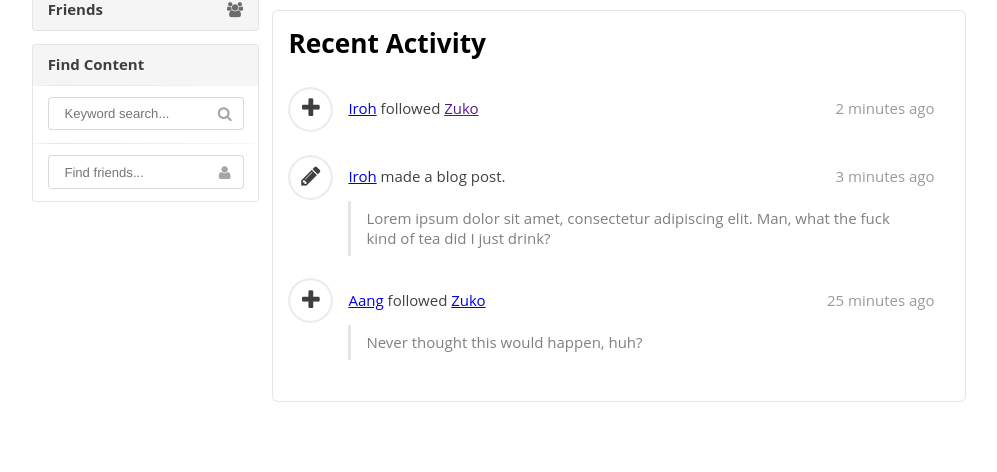
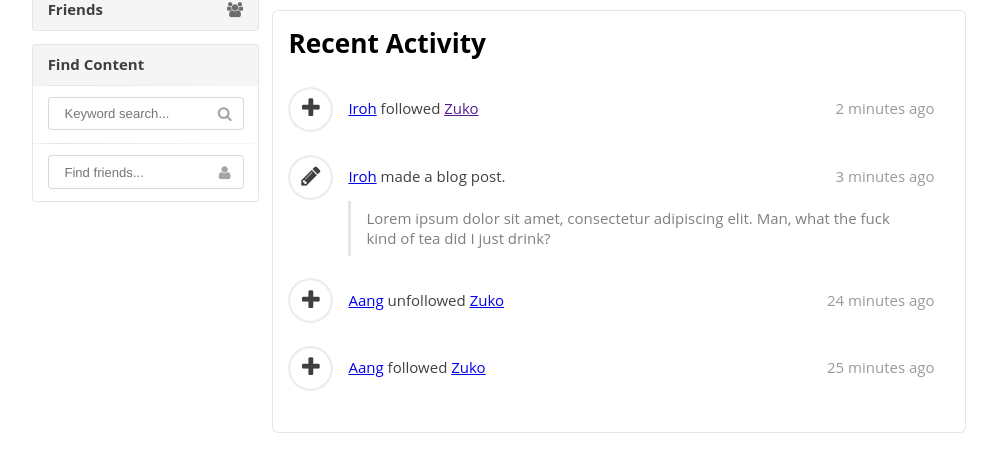
Before and after one commit to zeeman/the-social-network, a Python web app: template net/templates/feed.html in a window 1280 px wide. Shown: the part 128-600 px from the top of the page, without its empty margins (141-1138 px from the left). Run offline with Jinja, Linux system fonts and the light colour scheme; the template is opened without the code that fills it, so the values that code supplies are empty; some libraries are stand-ins or nearby versions.

Commit message:
Change a thing just because

```diff
--- a/net/templates/feed.html
+++ b/net/templates/feed.html
@@ -35,12 +35,20 @@
                         <i class="circular add icon"></i>
                     </div>
                     <div class="content">
+                        <div class="date">24 minutes ago</div>
+                        <div class="summary">
+                            <a href="#">Aang</a> unfollowed <a href="#">Zuko</a>
+                        </div>
+                    </div>
+                </div>
+                <div class="event">
+                    <div class="label">
+                        <i class="circular add icon"></i>
+                    </div>
+                    <div class="content">
                         <div class="date">25 minutes ago</div>
                         <div class="summary">
                             <a href="#">Aang</a> followed <a href="#">Zuko</a>
-                        </div>
-                        <div class="extra text">Never thought this would happen,
-                            huh?
                         </div>
                     </div>
                 </div>
```
